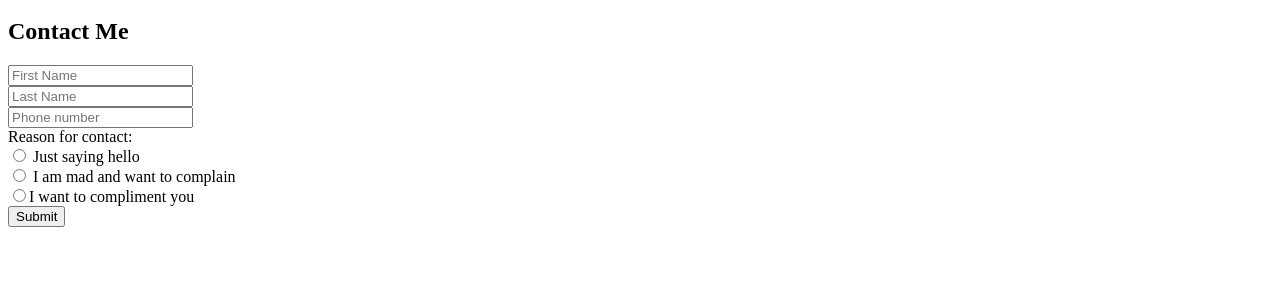
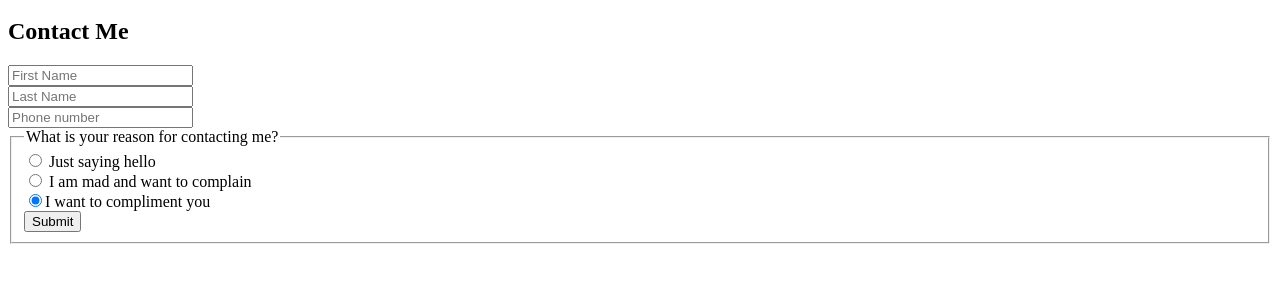
Before and after one commit to pwr406/week07, a plain HTML site: page contact.html in a window 1280 px wide. Shown: the part 100-382 px from the top of the page. Drawn offline with Linux system fonts and the light colour scheme.

Commit message:
small changes

```diff
--- a/contact.html
+++ b/contact.html
@@ -8,7 +8,9 @@
 <body>
 <header>
     <h1>Contact</h1>
-    <nav><a href="index.html">Home</a> <a href="about.html">About</a> <a href="contact.html">Contact</a></nav>
+    <nav>
+        <a href="index.html">Home</a> <a href="about.html">About</a> <a href="contact.html">Contact</a>
+    </nav>
 </header>
     <main>
         <h2> Contact Me</h2>
@@ -17,11 +19,14 @@
             <input type="text" name="firstName" placeholder="First Name"> <br>
             <input type="text" name="lastName" placeholder="Last Name"> <br>
             <input type="tel"  name="Phone" placeholder="Phone number"><br>
-            Reason for contact:<br>
+           <!--added field set and legend to group together radio buttons. added checked to last radio button-->
+            <fieldset>
+            <legend>What is your reason for contacting me?</legend>
             <input type="radio" name="contactReason" value="Hello"> Just saying hello <br>
             <input type="radio" name="contactReason" value="Complaint"> I am mad and want to complain <br>
-            <input type="radio" name="contactReason" value="Compliment">I want to compliment you <br>
+            <input type="radio" name="contactReason" value="Compliment" checked>I want to compliment you <br>
             <input type="submit" value="Submit">
+            </fieldset>
         </form>
     </main>
 </body>
```
Also changed, not shown: index.html (indentation only).
